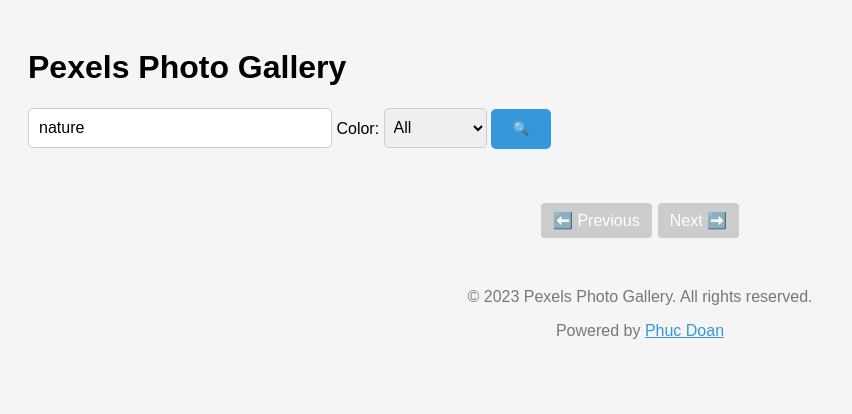
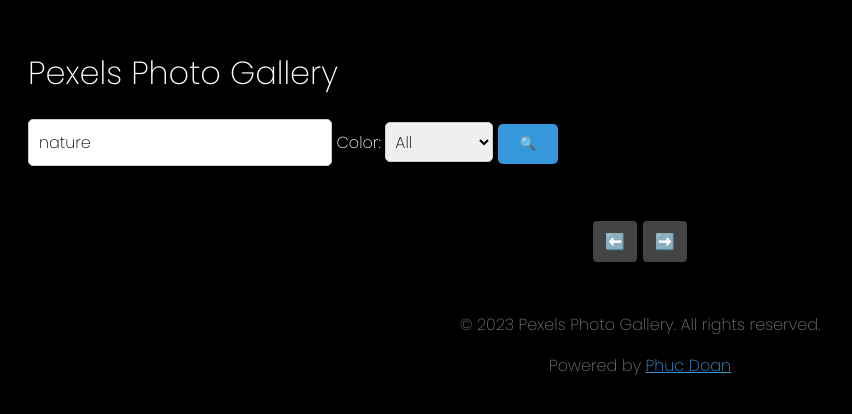
Before and after one commit to prince24999/python_pexels, a Flask app: page / in a window 1280 px wide. Shown: the top 414 px of the page, without its empty margins (0-852 px from the left). Run offline with Flask 3, Linux system fonts and the light colour scheme; data that the repository does not hold is empty.

Commit message:
new font

```diff
--- a/templates/gallery.html
+++ b/templates/gallery.html
@@ -5,8 +5,30 @@
     <meta charset="UTF-8">
     <title>Gallery</title>
     <meta name="viewport" content="width=device-width, initial-scale=1">
+    <link href="https://fonts.googleapis.com/css2?family=Poppins:ital,wght@0,200&display=swap" rel="stylesheet">
 
     <style>
+        @font-face {
+            font-family: 'PoppinsVN';
+            src: url('/static/fonts/Poppins-ExtraLight.ttf') format('truetype');
+            font-weight: 200;
+            font-style: normal;
+        }
+
+        @font-face {
+            font-family: 'PoppinsVN';
+            src: url('/static/fonts/Poppins-Regular.ttf') format('truetype');
+            font-weight: 400;
+            font-style: normal;
+        }
+
+        @font-face {
+            font-family: 'PoppinsVN';
+            src: url('/static/fonts/Poppins-Bold.ttf') format('truetype');
+            font-weight: 700;
+            font-style: normal;
+        }
+
         .spinner {
             width: 50px;
             height: 50px;
@@ -41,10 +63,15 @@
         }
 
         body {
-            font-family: sans-serif;
+            font-family: 'PoppinsVN', sans-serif;
+            font-weight: 200;
             padding: 20px;
-            background-color: #f5f5f5;
+            background-color: #000;
+            /* nền đen */
+            color: white;
+            /* chữ trắng */
         }
+
 
         .grid {
             display: grid;
@@ -53,22 +80,19 @@
         }
 
         .card {
-            background: white;
+            background: #242424;
+            /* nền xám đậm để dễ đọc */
+            color: white;
+
             padding: 10px;
             border-radius: 8px;
             box-shadow: 0 2px 6px rgba(0, 0, 0, 0.1);
         }
 
-        .card img {
-            width: 100%;
-            border-radius: 5px;
-        }
-
-
         .info {
             margin-top: 8px;
             font-size: 0.9em;
-            color: #555;
+            color: #ccc;
         }
 
         .pagination {
@@ -81,6 +105,7 @@
 
         .pagination a,
         .pagination span {
+
             padding: 8px 12px;
             border-radius: 4px;
             text-decoration: none;
@@ -89,8 +114,8 @@
         }
 
         .pagination a {
-            background-color: #eee;
-            color: #333;
+            background-color: #333;
+            color: white;
         }
 
         .pagination a:hover {
@@ -100,14 +125,14 @@
         }
 
         .pagination span.active {
-            background-color: #333;
+            background-color: #3498db;
             color: white;
             font-weight: bold;
         }
 
         .pagination span.disabled {
-            background-color: #ccc;
-            color: white;
+            background-color: #444;
+            color: #aaa;
             pointer-events: none;
         }
 
@@ -119,6 +144,54 @@
                 font-size: 14px;
                 padding: 6px 10px;
             }
+        }
+
+        footer {
+            color: #aaa;
+        }
+
+        footer a {
+            color: #3498db;
+        }
+
+        h1,
+        input,
+        select,
+        button,
+        label,
+        footer,
+        .pagination a,
+        .pagination span,
+        .card,
+        .info {
+            font-family: 'PoppinsVN', sans-serif;
+            font-weight: 200;
+        }
+
+        input::placeholder {
+            font-family: 'PoppinsVN', sans-serif;
+            font-weight: 200;
+            color: #ccc;
+        }
+
+        /* Safari */
+        input::-webkit-input-placeholder {
+            font-family: 'PoppinsVN', sans-serif;
+        }
+
+        /* Firefox */
+        input::-moz-placeholder {
+            font-family: 'PoppinsVN', sans-serif;
+        }
+
+        /* Edge */
+        input:-ms-input-placeholder {
+            font-family: 'PoppinsVN', sans-serif;
+        }
+
+        /* Old IE */
+        input::-ms-input-placeholder {
+            font-family: 'PoppinsVN', sans-serif;
         }
     </style>
 
@@ -152,25 +225,10 @@
             🔍
         </button>
 
-        <!-- <div style="float:right; width: 70px; margin-right: 15px;">
-
-            <input type="text" name="per_page" placeholder="20" value="{{ per_page }}" title="Photos per page"
-                pattern="\d*" oninput="this.value = this.value.replace(/[^0-9]/g, '')"
-                onkeypress="if (event.key === 'Enter') { this.form.submit(); }"
-                style="font-size: 16px; padding: 10px; width: 300px; max-width: 90%; border-radius: 5px; border: 1px solid #ccc;">
-        </div> -->
-
 
     </form>
     <div class="grid">
         {% for photo in photos %}
-        <!-- <div class="card">
-
-            <a href="{{ photo.src.original }}" target="_blank">
-                <img src="{{ photo.src.medium }}" alt="{{ photo.alt }}">
-            </a>
-            <div class="info"><i>{{ photo.alt }}</i> - 📷 <b>{{ photo.photographer }}</b></div>
-        </div> -->
 
         <div class="card">
             <a href="{{ url_for('photoview') }}?img={{ photo.src.original }}&alt={{ photo.alt }}&pgr={{ photo.photographer }}"
@@ -195,13 +253,13 @@
 
         {% if page > 1 %}
         <a href="/?q={{ current_query }}&c={{ current_color }}&page={{ page - 1 }}&per_page={{ per_page }}">⬅️
-            Previous</a>
+        </a>
         {% else %}
-        <span class="disabled">⬅️ Previous</span>
+        <span class="disabled">⬅️ </span>
         {% endif %}
 
-        {% set start_page = page - 3 if page - 3 > 1 else 1 %}
-        {% set end_page = page + 3 if page + 3 < total_pages else total_pages %} {% if start_page> 1 %}
+        {% set start_page = page - 1 if page - 1 > 1 else 1 %}
+        {% set end_page = page + 1 if page + 1 < total_pages else total_pages %} {% if start_page> 1 %}
             <a href="/?q={{ current_query }}&c={{ current_color }}&page=1&per_page={{ per_page }}">1</a>
             {% if start_page > 2 %}
             <span>…</span>
@@ -224,9 +282,9 @@
 
                 {% if page < total_pages %} <a
                     href="/?q={{ current_query }}&c={{ current_color }}&page={{ page + 1 }}&per_page={{ per_page }}">
-                    Next ➡️</a>
+                    ➡️</a>
                     {% else %}
-                    <span class="disabled">Next ➡️</span>
+                    <span class="disabled"> ➡️</span>
                     {% endif %}
     </div>
 
```
Also changed, not shown: templates/photoview.html (+130 -2 lines), static/fonts/Poppins-Black.ttf (added), static/fonts/Poppins-BlackItalic.ttf (added), static/fonts/Poppins-Bold.ttf (added), static/fonts/Poppins-BoldItalic.ttf (added), static/fonts/Poppins-ExtraBold.ttf (added), static/fonts/Poppins-ExtraBoldItalic.ttf (added), static/fonts/Poppins-ExtraLight.ttf (added), static/fonts/Poppins-ExtraLightItalic.ttf (added), static/fonts/Poppins-Italic.ttf (added), static/fonts/Poppins-Light.ttf (added), static/fonts/Poppins-LightItalic.ttf (added), static/fonts/Poppins-Medium.ttf (added), static/fonts/Poppins-MediumItalic.ttf (added), 3 more files, 2 other files.
